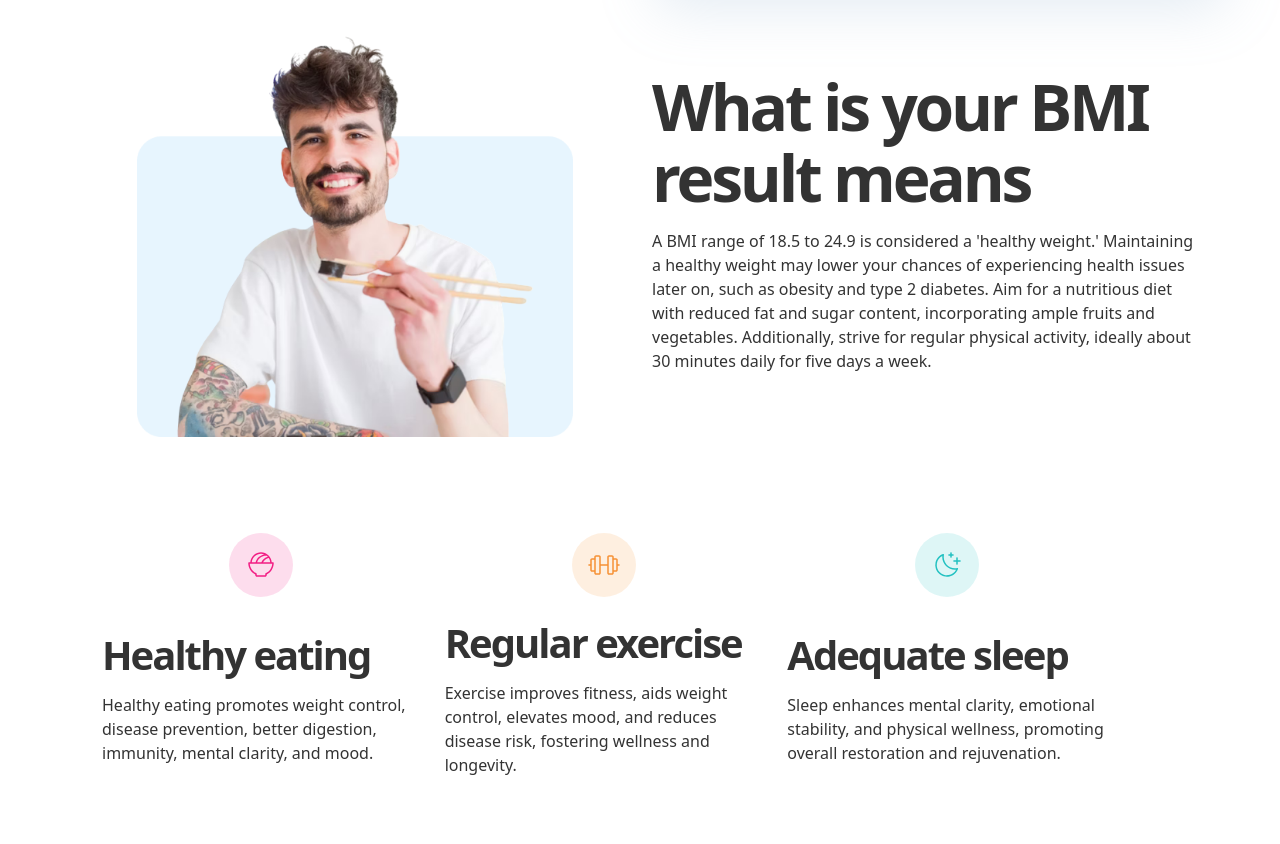
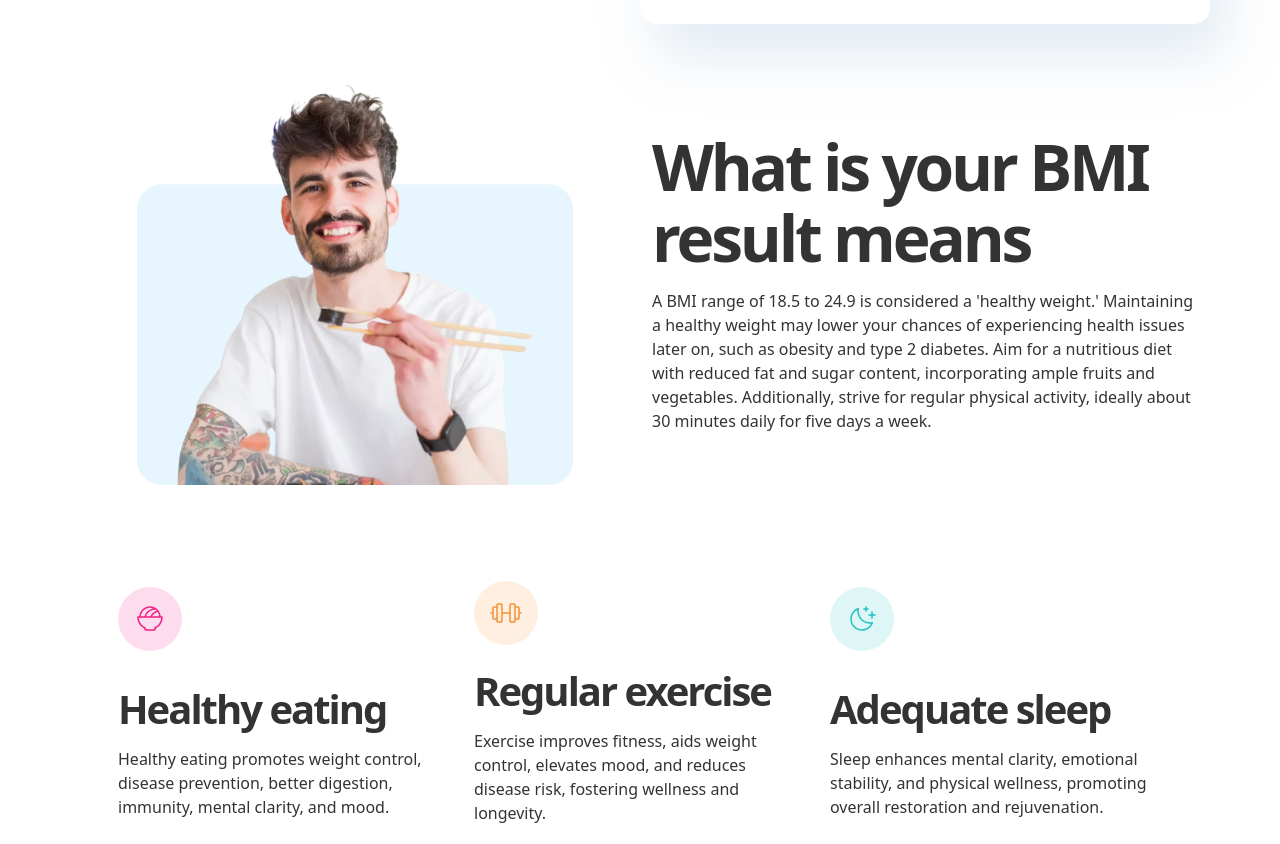
Before and after one commit to RAljowair/BMI-Calculator, a website: page index.html in a window 1280 px wide. Shown: the part 580-1424 px from the top of the page. Drawn offline with Linux system fonts and the light colour scheme.

Commit message:
fix(design): enhance alignment

```diff
--- a/index.html
+++ b/index.html
@@ -9,10 +9,10 @@
   <body>
     <div class="d-flex flex-column gap-5 container">
       <header class="header">
-        <div class="section-1 py-4">
+        <div class="d-flex py-3 py-lg-5 justify-content-center justify-content-lg-start">
           <img src="assests/svg/log.svg" width="64" alt="" />
         </div>
-        <div class="section-2 row row-cols-1 row-cols-md-2">
+        <div class="section-2 row row-cols-1 row-cols-lg-2">
           <!-- Header Left Side -->
           <div class="col d-flex flex-column gap-2">
             <h1 class="heading-xl fw-bolder custom-text-align">
@@ -193,7 +193,7 @@
           <img src="assests/img/person-img.png" width="80%" alt="" />
         </div>
         <div class="col gap-4 justify-content-center align-content-center">
-          <p class="heading-lg mt-4 mt-md-0 custom-text-align">What is your BMI result means</p>
+          <p class="heading-lg mt-4 custom-text-align">What is your BMI result means</p>
           <p class="body-md custom-text-align">
             A BMI range of 18.5 to 24.9 is considered a 'healthy weight.'
             Maintaining a healthy weight may lower your chances of experiencing
@@ -205,14 +205,14 @@
           </p>
         </div>
       </section>
-      <section class="row row-cols-1 row-cols-lg-3 m-2 my-2 my-md-4 my-lg-5">
+      <section class="row row-cols-1 row-cols-lg-3 my-2 my-md-4 my-lg-5 justify-content-center">
         <div
-          class="row row-cols-md-2 row-cols-lg-1 align-items-center align-items-md-start justify-content-start"
+          class="row row-cols-md-2 row-cols-lg-1 align-items-center justify-content-start"
         >
-          <div class="d-flex col-2 justify-content-center align-items-center mb-4 mb-xs-0">
+          <div class="col d-flex justify-content-start justify-content-md-center justify-content-lg-start align-items-center mb-lg-4 mb-4">
             <img src="assests/svg/healthy-svg.svg" height="64" alt="" />
           </div>
-          <div>
+          <div class="col">
             <p class="heading-md">Healthy eating</p>
             <p class="body-md">
               Healthy eating promotes weight control, disease prevention, better
@@ -221,9 +221,9 @@
           </div>
         </div>
         <div
-          class="row row-cols-md-2 row-cols-lg-1 align-items-center align-items-md-start justify-content-start"
+          class="row row-cols-md-2 row-cols-lg-1 align-items-center justify-content-start"
         >
-          <div class="d-flex col-2 justify-content-center align-items-center mb-4 mb-xs-0">
+          <div class="d-flex col-2 justify-content-start justify-content-md-center justify-content-lg-start align-items-center mb-lg-4 mb-4">
             <img src="assests/svg/excercise-svg.svg" height="64" alt="" />
           </div>
           <div>
@@ -235,9 +235,9 @@
           </div>
         </div>
         <div
-          class="row row-cols-md-2 row-cols-lg-1 align-items-center align-items-md-start justify-content-start"
+          class="row row-cols-md-2 row-cols-lg-1 align-items-center justify-content-start"
         >
-          <div class="d-flex col-2 justify-content-center align-items-center mb-4 mb-xs-0">
+          <div class="d-flex col-2 justify-content-start justify-content-md-center justify-content-lg-start align-items-center mb-lg-4 mb-4">
             <img src="assests/svg/sleep-svg.svg" height="64" alt="" />
           </div>
           <div>
--- a/scss/_header.scss
+++ b/scss/_header.scss
@@ -1,10 +1,6 @@
 @import "typography";
 
 .header {
-
-    .section-1 {
-        height: max-content;
-    }
 
     .section-2 {
         color: $font-primary-color ;
--- a/scss/_typography.scss
+++ b/scss/_typography.scss
@@ -157,5 +157,5 @@ $font-secondary-color: #5E6E85;
 }
 
 .custom-text-align {
-    @include responsive-text-align(center, center, left, left, left);
+    @include responsive-text-align(center, center, center, left, left);
 }
```
Also changed, not shown: css/styles.css, 1 other file.
